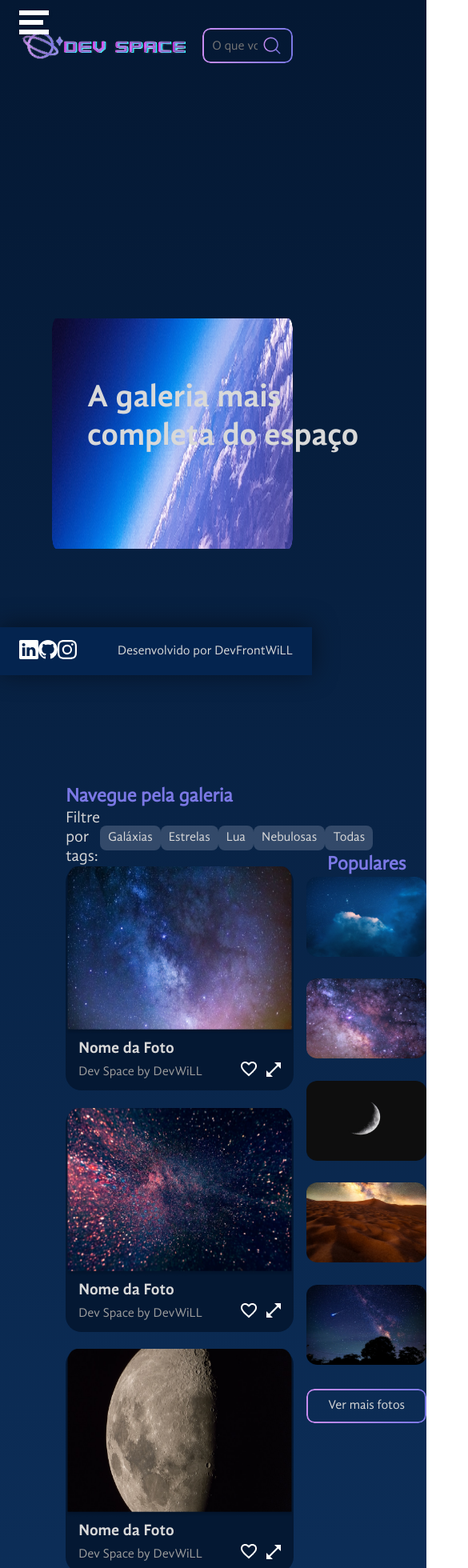
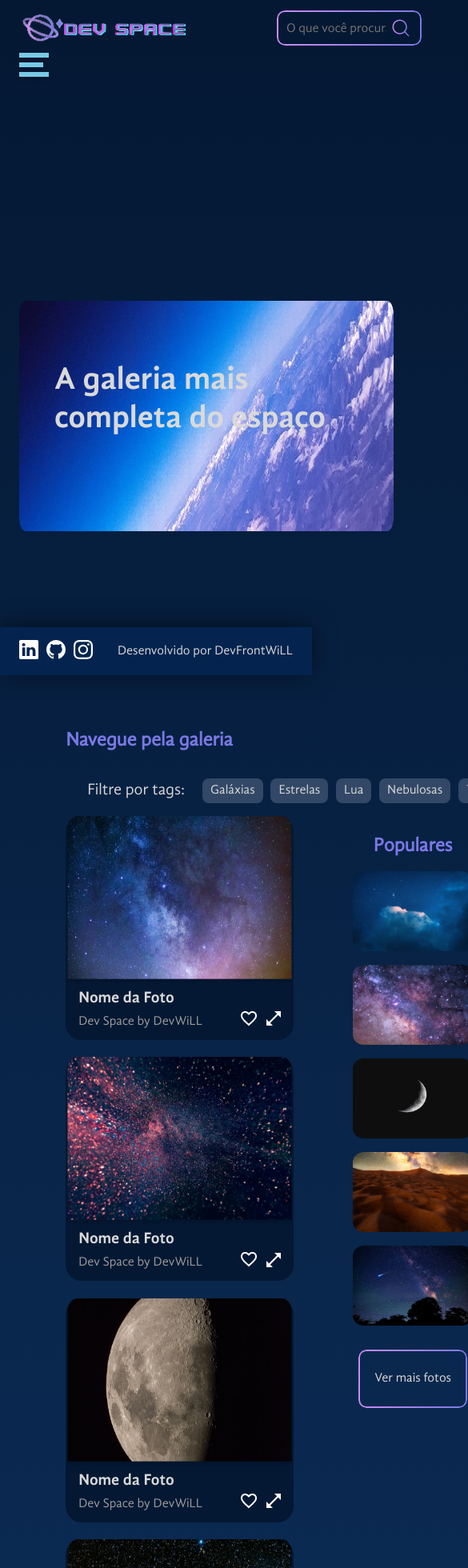
Before and after one commit to devfrontwill/DevSpace, a React (Create React App) app: page / in a window 390 px wide. Shown: the top 1960 px of the page at 80% size, 585 px wide, since content can reach past the window. Built offline with nearby package versions, Linux system fonts and the light colour scheme.

Commit message:
FEAT: concluido todo o responsivo para todos os tipos de telas

```diff
--- a/src/componentes/Cabecalho/Cabecalho.module.scss
+++ b/src/componentes/Cabecalho/Cabecalho.module.scss
@@ -47,3 +47,14 @@
     cursor: pointer;
   }
 }
+
+@media screen and (max-width: 768px){
+  .cabecalho{
+    width: 129vw;
+    margin-top: .1rem;
+
+    &__container{
+      width: 36%;
+    }
+  }
+}
--- a/src/componentes/Galeria/Galeria.module.scss
+++ b/src/componentes/Galeria/Galeria.module.scss
@@ -3,10 +3,12 @@
 .galeria {
   font-family: $fonte-normal;
   margin-bottom: 2rem;
+  height: 205vh;
 
   h2 {
     color: $roxo;
     font-size: 24px;
+    margin-bottom: 1rem;
   }
 
   &__cards {
@@ -74,3 +76,14 @@
     font-family: $fonte-bold;
   }
 }
+
+@media screen and (max-width: 768px) {
+  .galeria {
+    height: 470vh;
+
+    h2 {
+      margin-top: -3rem;
+      margin-bottom: 2rem;
+    }
+  }
+}
--- a/src/componentes/Menu/menu.css
+++ b/src/componentes/Menu/menu.css
@@ -17,7 +17,8 @@ body,
     width: 16vw;
     display: flex;
     flex-direction: column;
-    margin-top: -3rem;
+    margin-top: 1rem;
+    margin-left: 1rem;
     padding: 45px 0 0;
     flex-wrap: nowrap;
     color: #fff;
@@ -42,7 +43,7 @@ body,
     align-items: center;
     padding-top: 2rem;
     position: relative;
-    top: -3rem;
+    top: -6rem;
 }
 
 .menu__item:first-child {
@@ -68,6 +69,8 @@ a:hover {
     color: #78cae5;
 }
 
+
+
 @media screen and (max-width: 768px) {
 
     .icon {
@@ -81,11 +84,11 @@ a:hover {
     }
 
     .hamburguer {
-        top: -220%;
+        top: -50%;
         left: 10%;
         width: 30px;
         height: 6px;
-        background: #fff;
+        background: #78cae5;
         position: absolute;
         box-shadow: 0 2px 5px rgba(0, 0, 0, 0.2);
         transition: 0.5s;
@@ -97,7 +100,7 @@ a:hover {
         position: absolute;
         width: 37px;
         height: 6px;
-        background: #fff;
+        background: #78cae5;
         box-shadow: 0 2px 5px rgba(0, 0, 0, 0.2);
         transition: 0.5s;
     }
@@ -108,7 +111,7 @@ a:hover {
         position: absolute;
         width: 37px;
         height: 6px;
-        background: #fff;
+        background: #78cae5;
         box-shadow: 0 2px 5px rgba(0, 0, 0, 0.2);
         transition: 0.5s;
     }
@@ -146,27 +149,28 @@ a:hover {
     }
 
     .icon.iconActive .hamburguer::after {
-        top: 0;
-        background: #fff;
+        top: -52px;
+        background: #78cae5;
         transform: rotate(225deg);
         box-shadow: 0 2px 5px rgba(0, 0, 0, 0.2);
     }
 
     .icon.iconActive .hamburguer::before {
-        top: 0;
-        background: #fff;
+        top: -52px;
+        background: #78cae5;
         transform: rotate(135deg);
         box-shadow: 0 -2px 5px rgba(0, 0, 0, 0.2);
     }
 
     .menu.menuOpen {
-        width: 50vw;
+        width: 64vw;
         position: absolute;
-        top: -11%;
+        top: -8%;
         z-index: 5;
         height: 100vh;
         border-radius: 1.3%;
         background: #041833;
+        opacity: 0.8;
         box-shadow: 10px 0px 69px 0px rgba(37, 86, 233, 0.982);
     }
 
--- a/src/componentes/Populares/Populares.module.scss
+++ b/src/componentes/Populares/Populares.module.scss
@@ -66,3 +66,24 @@
     }
   }
 }
+
+@media screen and (max-width: 768px) {
+  .populares{
+    margin-left: 3rem;
+
+    &__imagens{
+      margin-left: -9rem;
+    }
+
+    h2 {
+      margin-left: -9rem;
+      margin-bottom: 1rem;
+    }
+
+    button{
+      margin-left: -9rem;
+      width: 35vw;
+      height: 9vh;
+    }
+  }
+}
--- a/src/componentes/Rodape/Rodape.module.scss
+++ b/src/componentes/Rodape/Rodape.module.scss
@@ -26,3 +26,12 @@
     font-family: $fonte-normal;
   }
 }
+
+@media screen and (max-width: 768px) {
+  .rodape{
+
+    &__icones {
+      width: 27%;
+    }
+  }
+}
--- a/src/componentes/Tags/Tags.module.scss
+++ b/src/componentes/Tags/Tags.module.scss
@@ -8,6 +8,7 @@
   color: $cor-do-texto;
   font-family: $fonte-normal;
   font-size: 16px;
+  margin-bottom: 1.5rem;
 
   p {
     font-size: 1.25rem;
@@ -28,3 +29,12 @@
     }
   }
 }
+
+@media screen and (max-width: 768px){
+  .tags{
+    width: 120%;
+    margin: 1rem 1rem;
+    display: flex;
+    justify-content: space-around;
+  }
+}
--- a/src/paginas/PaginaInicial/PaginaInicial.module.scss
+++ b/src/paginas/PaginaInicial/PaginaInicial.module.scss
@@ -9,7 +9,7 @@ main {
   margin-top: 2rem;
 
   &__imagem {
-    width: 88%;
+    width: 100%;
 
     img {
       width: 100%;
@@ -24,13 +24,14 @@ main {
       color: #d9d9d9;
       font-size: 2.5rem;
       font-family: "GandhiSansBold";
-      width: 401px;
+      width: 55%;
       height: 144px;
       top: 75px;
       left: 44px;
     }
   }
 }
+
 
 .galeria {
   display: flex;
@@ -39,3 +40,36 @@ main {
   margin-left: 17%;
   margin-top: 1rem;
 }
+
+
+@media screen and (max-width:768px) {
+  .principal {
+    display: flex;
+    align-items: center;
+    justify-content: space-between;
+    margin-top: 2rem;
+
+    &__imagem {
+      width: 100%;
+
+      img {
+        width: 120vw;
+        height: 288px;
+      }
+
+      position: relative;
+
+      h1 {
+        position: absolute;
+        z-index: 1;
+        color: #d9d9d9;
+        font-size: 2.5rem;
+        font-family: "GandhiSansBold";
+        width: 100%;
+        height: 144px;
+        top: 75px;
+        left: 44px;
+      }
+    }
+  }
+}
--- a/src/paginas/PaginaInicial/index.jsx
+++ b/src/paginas/PaginaInicial/index.jsx
@@ -15,7 +15,7 @@ export default function PaginaInicial() {
           <Menu />
           <div className={styles.principal__imagem}>
             <h1>A galeria mais completa do espaço</h1>
-            <img src={banner} alt="A imagem da terra vista do espaço" />
+            <img  className="banner" src={banner} alt="A imagem da terra vista do espaço" />
           </div>
         </section>
         <div className={styles.galeria}>
```
